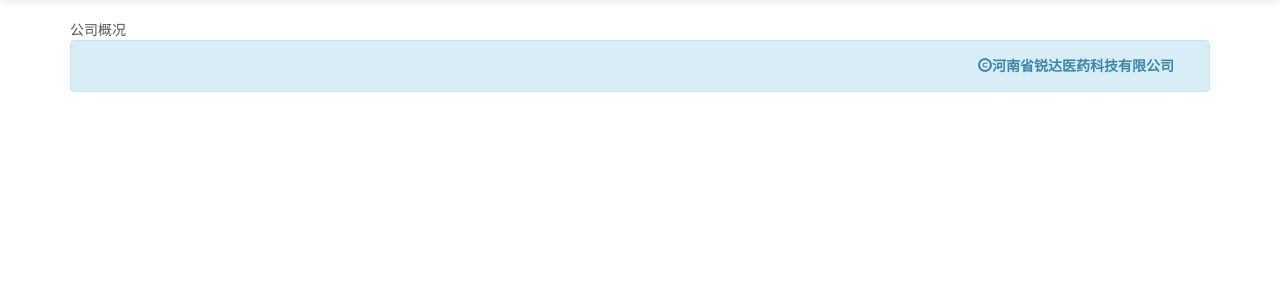
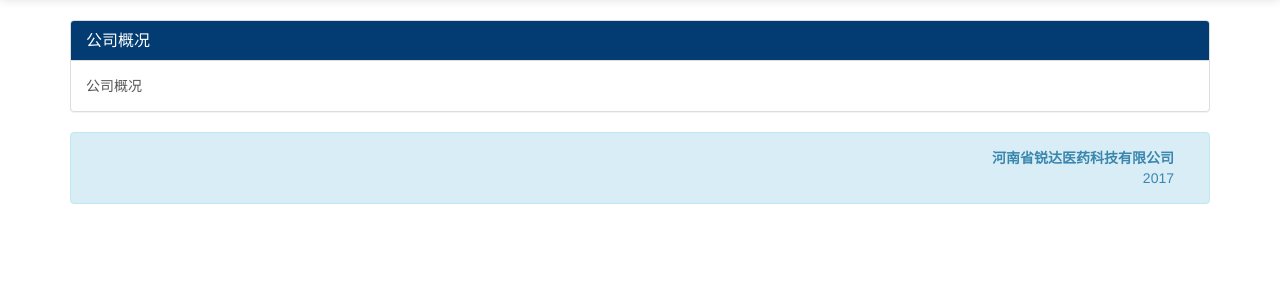
Before and after one commit to yan84521610/RDWebsites, a Django app: page /about in a window 1280 px wide. Shown: the part 53-353 px from the top of the page. Run offline with Django 3.2, Linux system fonts and the light colour scheme; some libraries are stand-ins or nearby versions.

Commit message:
edit pages

```diff
--- a/main/templates/main/about.html
+++ b/main/templates/main/about.html
@@ -10,7 +10,14 @@
     <div class="container">
         <div class="row">
             <div class="col-md-12">
-                公司概况
+                <div class="panel panel-info">
+                    <div class="panel-heading">
+                        <h3 class="panel-title">公司概况</h3>
+                    </div>
+                    <div class="panel-body">
+                        公司概况
+                    </div>
+                </div>
             </div>
         </div>
     </div>
--- a/main/templates/main/base.html
+++ b/main/templates/main/base.html
@@ -58,11 +58,11 @@
 
 
         <footer>
-            <div class="container" style="background: ">
+            <div class="container">
                 <div class="row">
                     <div class="col-md-12">
                         <div class="alert alert-dismissible alert-info text-right">
-                          <span class="glyphicon glyphicon-copyright-mark"></span><strong>河南省锐达医药科技有限公司</strong>
+                          <strong>河南省锐达医药科技有限公司</strong><p>2017</p>
                         </div>
                     </div>
                 </div>
```
